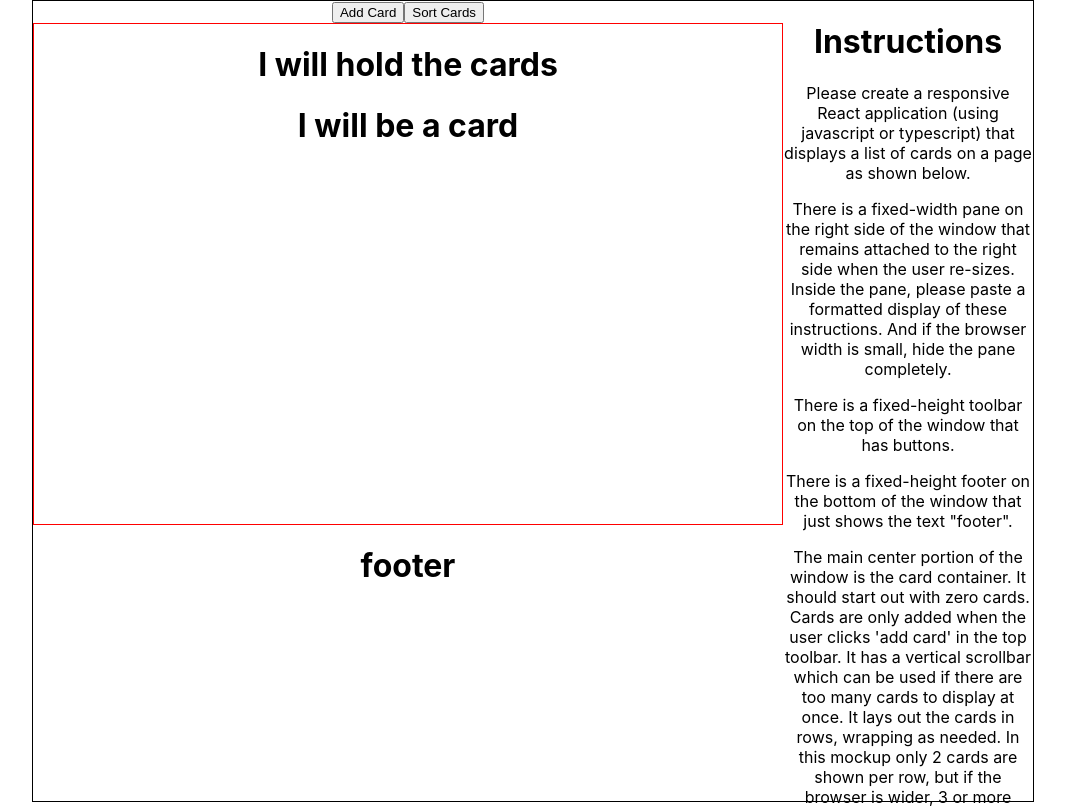
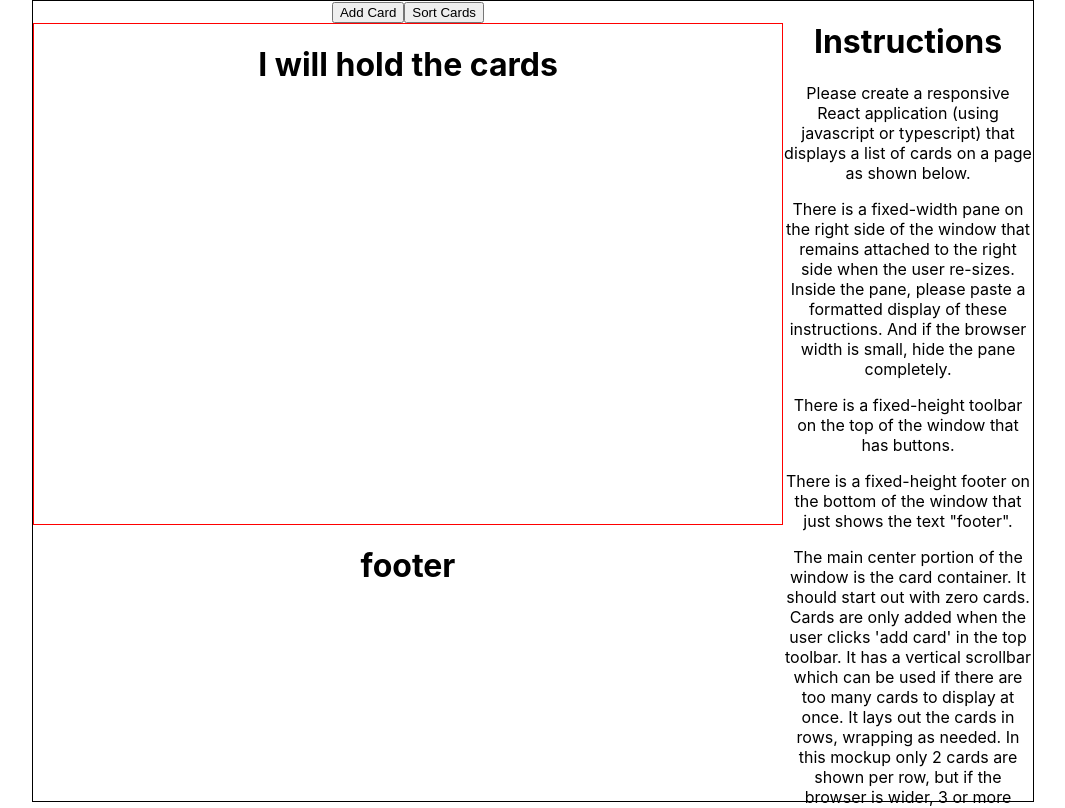
Before and after one commit to Wkoslik/whitney_koslik_take_home, a React (Create React App) app: page / in a window 1280 px wide. Shown: the top 808 px of the page, without its empty margins (107-1172 px from the left). Built offline with nearby package versions, Linux system fonts and the light colour scheme.

Commit message:
nrandom number passing to cards component and rendering

```diff
--- a/src/components/CardContainer.js
+++ b/src/components/CardContainer.js
@@ -3,10 +3,14 @@ import React, { useState } from 'react'
 import Cards from './Cards'
 
 const CardContainer  = (props) => {
+    let allCards = props.cardNumbers.map(num =>{
+        return <Cards number={num} />
+    })
+
     return (
         <div className="card-container">
             <h1>I will hold the cards</h1>
-            <Cards />
+            {allCards}
         </div>
     )
 }
--- a/src/components/Cards.js
+++ b/src/components/Cards.js
@@ -1,11 +1,12 @@
 //individual cards
 //Each card has a set pixel size, such as 300px by 250px, but you can decide what size you wish to use. Upon instantiation, a card should be given a random number between 0 and 100 and display it in the center of the card.
 //Each card has a button in the top-right corner which can be used to delete the card.
+import React from 'react'
 
 const Cards = (props) => {
     return (
         <div>
-            <h1> I will be a card </h1>
+            <h1>{props.number}</h1>
         </div>
     )
 }
```
